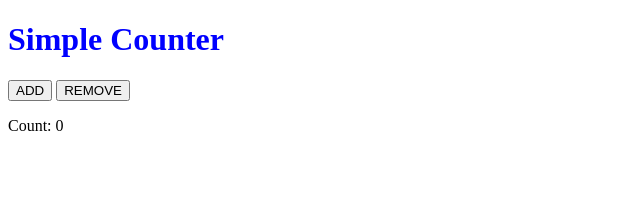
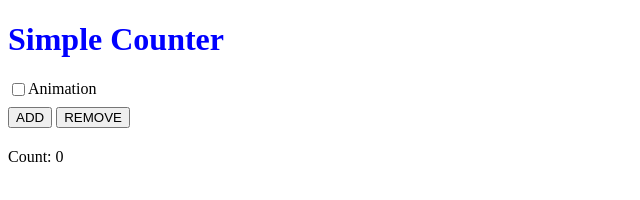
Before and after one commit to suvro404/git-practice, a plain HTML site: page index.html in a window 1280 px wide. Shown: the whole page, without its empty margins (0-640 px from the left). Drawn offline with Linux system fonts and the light colour scheme.

```diff
--- a/example.js
+++ b/example.js
@@ -2,8 +2,11 @@ let addBtn = document.getElementById('add-btn')
 let removeBtn = document.getElementById('remove-btn')
 let count = document.getElementById('count')
 
+let animCheck = document.getElementById('animation-checkbox')
+
 function add() {
   count.innerHTML = Number(count.innerHTML) + 1
+  console.log("animation : ", animCheck.checked)
 }
 
 function remove() {
--- a/index.html
+++ b/index.html
@@ -7,12 +7,15 @@
 
   <body>
     <h1>Simple Counter</h1>
+    <div id="checkbox-container">
+      <input type="checkbox" id="animation-checkbox" name="animation" value="animation">
+      <label for="animation"> Animation</label>
+    </div>
     <div id="btn-container">
       <button id="add-btn">ADD</button>
       <button id="remove-btn">REMOVE</button>
     </div>
     <p>Count: <span id="count">0</span></p>
-    <script src="example.js">
-    </script>
+    <script src="example.js"></script>
   </body>
 </html>
--- a/style.css
+++ b/style.css
@@ -2,7 +2,11 @@ h1 {
   color: blue
 }
 
-.btn-container {
+#btn-container, #checkbox-container {
   display: flex;
   flex-direction: row;
+  margin: 4px auto;
 }
+button {
+  margin: 4px 4px 4px 0;
+}
```
